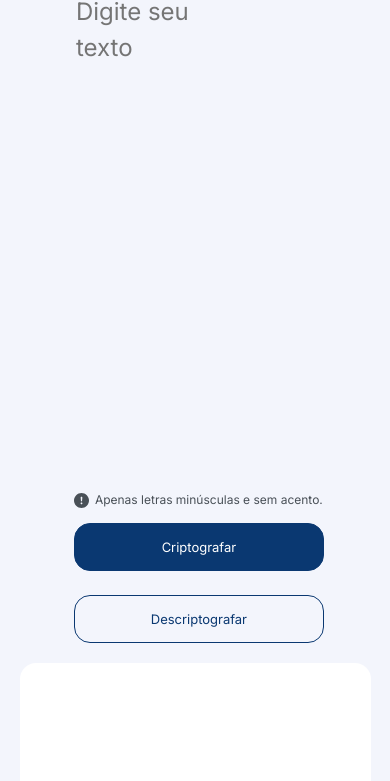
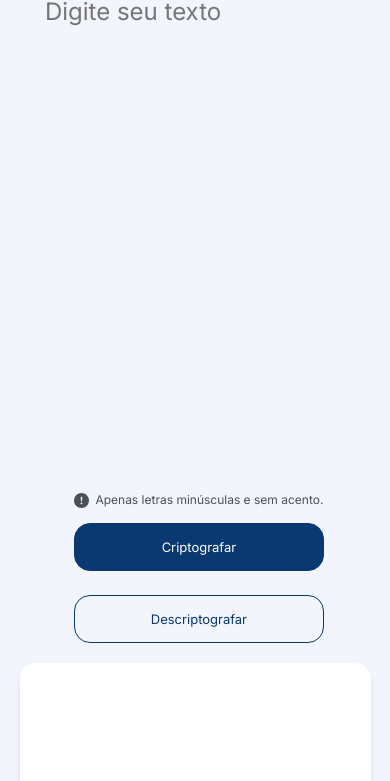
Before and after one commit to pedroleonez/decodificador-de-texto-com-js, a plain HTML site: page index.html in a window 390 px wide. Shown: the part 63-844 px from the top of the page. Drawn offline with Linux system fonts and the light colour scheme.

Commit message:
sombra na saida e ajuste de botoes

```diff
--- a/src/styles/style.css
+++ b/src/styles/style.css
@@ -122,6 +122,7 @@ body {
     scrollbar-width: none; /*firefox*/
     margin-right: 40px;
     margin-bottom: 20px;
+    box-shadow: 0 5px 5px rgba(0, 0, 0, 0.1);
 }
 
 #saida::-webkit-scrollbar {
@@ -186,8 +187,12 @@ body {
         padding: 2% 0% 0% 2%;
     }
 
-    #entrada-texto {
-        width: 75vw;
+    #texto {
+        width: 80vw;
+    }
+
+    .alerta-e-botoes {
+        align-items: center;
     }
 
     #saida {
```
